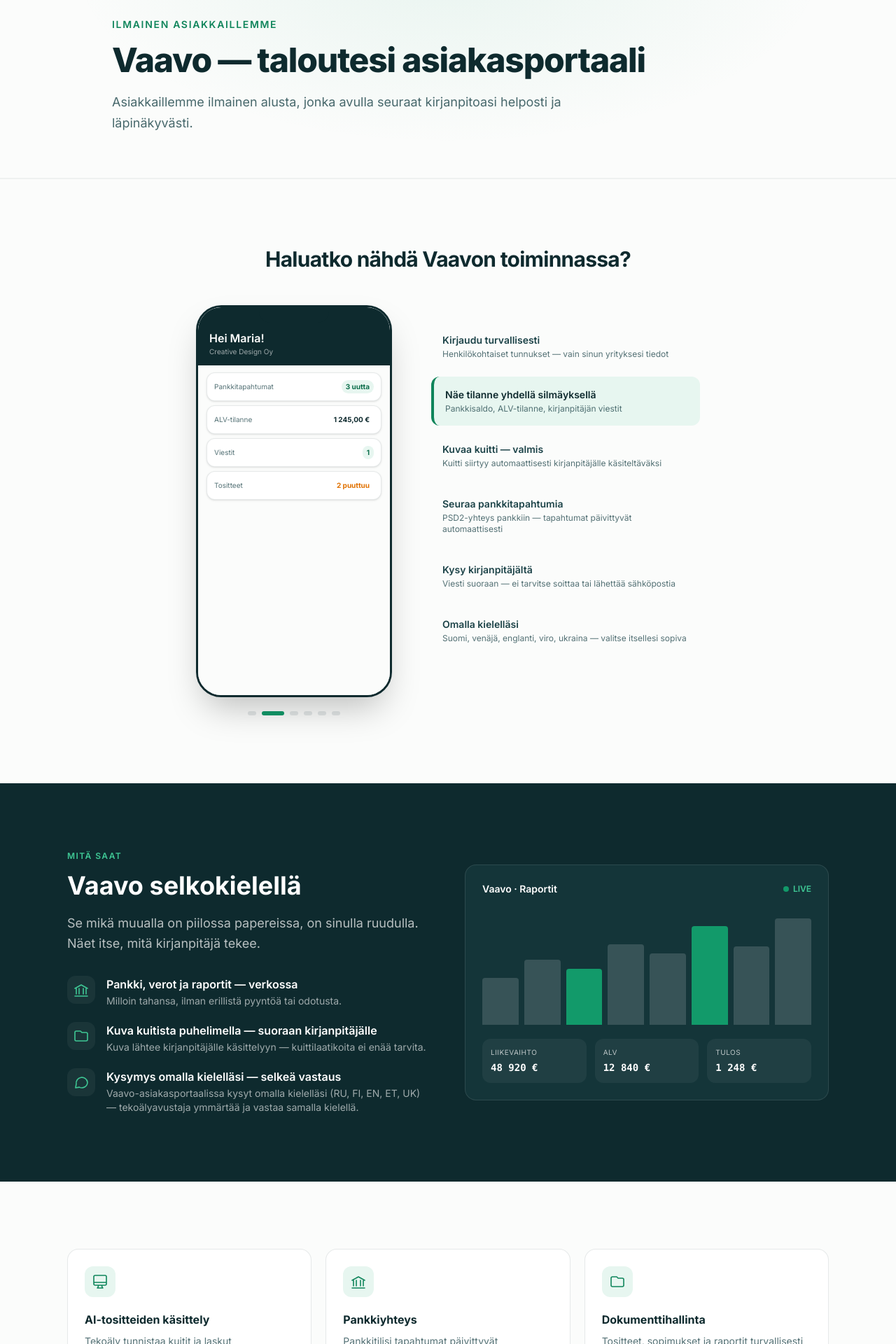
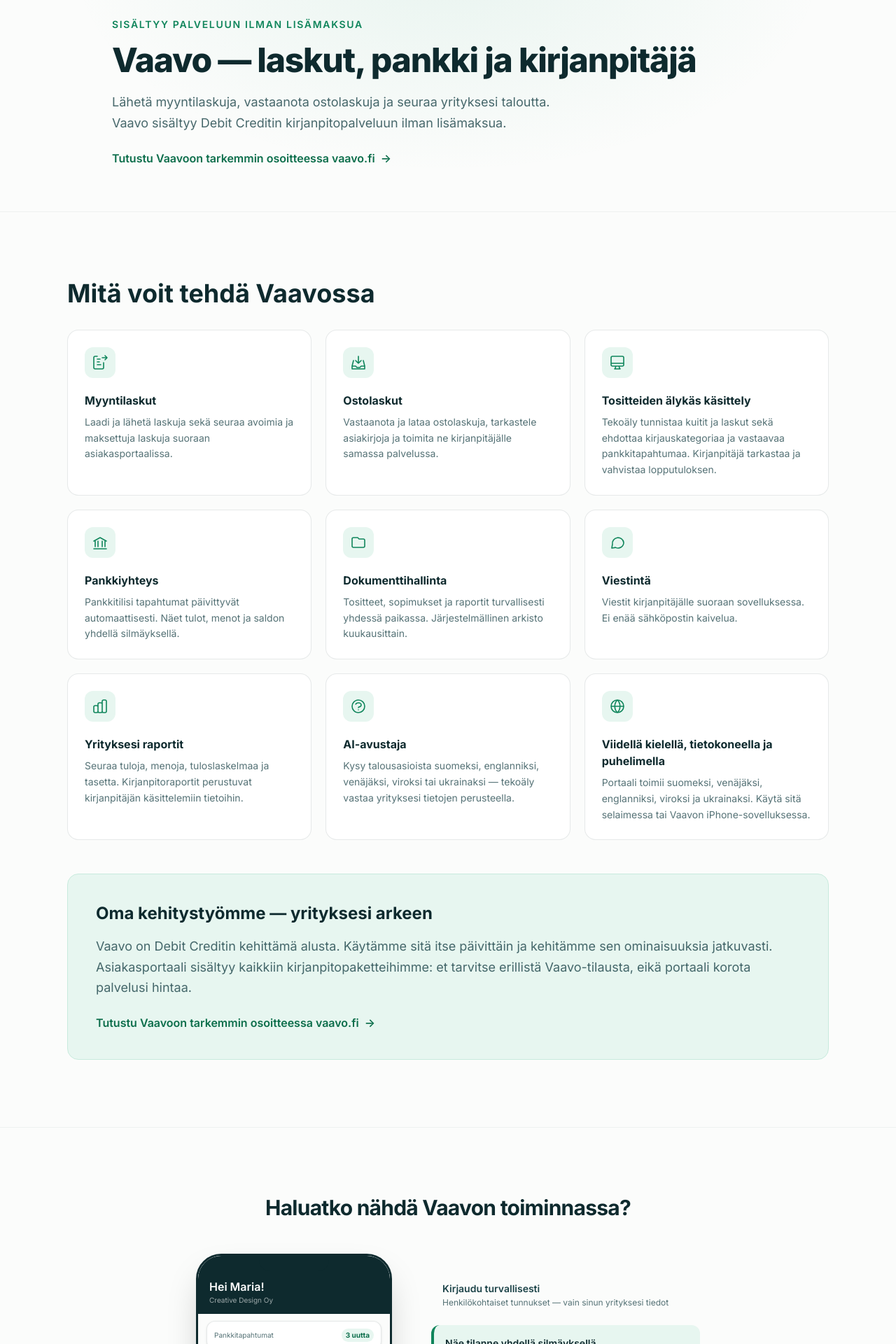
Before and after one commit to vovanyman-del/debitcredit-fi, a React (Vite) app: page /vaavo in a window 1280 px wide. Shown: the part 120-2040 px from the top of the page at 70% size. Built offline with nearby package versions, Linux system fonts and the light colour scheme.

Commit message:
Refresh Vaavo service information and match favicon to brand green

```diff
--- a/index.html
+++ b/index.html
@@ -2,7 +2,7 @@
 <html lang="fi">
   <head>
     <meta charset="UTF-8" />
-    <link rel="icon" type="image/svg+xml" href="/favicon.svg" />
+    <link rel="icon" type="image/svg+xml" href="/favicon.svg?v=green-20260917" />
     <meta name="viewport" content="width=device-width, initial-scale=1.0" />
     <meta name="theme-color" content="#129a6a" />
     <title>Tilitoimisto Debit Credit — Kirjanpitoa sinun kielellä</title>
--- a/src/i18n/en.ts
+++ b/src/i18n/en.ts
@@ -64,7 +64,7 @@
     invisible: {
       eyebrow: 'What you get',
       title: 'Vaavo, in plain words',
-      lead: 'What others hide in paperwork is on your screen — an up-to-date view of your accountant’s work.',
+      lead: "Send sales invoices, receive supplier invoices, follow bank transactions and message your accountant in Vaavo. Our own client portal is included in the service at no extra charge.",
       bank: { title: 'Bank, taxes and reports — online', desc: 'Any time, without requesting a report or waiting.' },
       photo: { title: 'A photo of a receipt — straight to your accountant', desc: 'The snapshot is sent to your accountant for processing — no boxes of receipts.' },
       language: { title: 'A question in your language — a clear answer', desc: 'In the Vaavo workspace you ask in your own language (RU, FI, EN, ET, UK) — the AI assistant understands and answers in it.' },
@@ -335,18 +335,24 @@
     },
   },
   vaavo: {
-    title: 'Vaavo — Financial Management Platform',
-    subtitle: 'A free client portal for our clients that makes following your finances easy and transparent.',
-    free: 'Free for our clients',
-    techHighlight: 'Vaavo combines bank data, document management and messaging in one place. AI helps your accountant by pre-reading receipts and speeding up the bookkeeping. Your bank, taxes and reports online — always up to date, anytime, anywhere.',
+    title: "Vaavo — invoices, banking and your accountant",
+    subtitle: "Send sales invoices, receive supplier invoices and follow your company’s finances. Vaavo is included in Debit Credit’s bookkeeping service at no extra charge.",
+    free: "Included in your service at no extra charge",
+    techHighlight: "Vaavo is developed by Debit Credit. We use it ourselves every day and keep improving its features. The client portal is included in all our bookkeeping packages: no separate Vaavo subscription is needed, and using it does not increase your service price.",
     cta: 'Want to see Vaavo in action?',
+    techTitle: "Built by us — for your everyday business",
+    featuresTitle: "What you can do in Vaavo",
+    productLink: "Explore Vaavo in more detail at vaavo.fi",
     features: {
-      ai: { title: 'AI Receipt Processing', desc: 'AI reads your receipts and invoices and suggests the categorisation and matching bank transaction — your accountant reviews and confirms.' },
+      sales: { title: "Sales invoices", desc: "Create and send invoices and track outstanding and paid invoices directly in the client portal." },
+      incoming: { title: "Supplier invoices", desc: "Receive and upload incoming invoices, view documents and send them to your accountant in one place." },
+      ai: { title: "Smart document processing", desc: "AI reads receipts and invoices and suggests a category and matching bank transaction. Your accountant reviews and confirms the result." },
       bank: { title: 'Bank Connection', desc: 'Your bank data syncs automatically a few times a day. See income, expenses and balances at a glance.' },
       files: { title: 'Document Management', desc: 'Receipts, contracts and reports securely in one place. Organised archive by month.' },
       messages: { title: 'Messaging', desc: 'Direct messages with your accountant inside the app. No more searching through emails.' },
-      analytics: { title: 'Analytics & Reports', desc: 'Expense analysis, profit trends and vendor comparisons as visual charts.' },
+      analytics: { title: "Reports on your business", desc: "View income, expenses, your income statement and balance sheet. Accounting reports reflect the data processed by your accountant." },
       aiHelper: { title: 'AI Assistant', desc: 'Ask financial questions in Finnish, Russian, English, Estonian or Ukrainian — AI responds based on your company data.' },
+      access: { title: "Five languages, on your computer and phone", desc: "The portal works in Finnish, Russian, English, Estonian and Ukrainian. Use it in your browser or the Vaavo app for iPhone." },
     },
     demo: {
       step1: { title: 'Log in securely', desc: 'Personal credentials — only your company data' },
--- a/src/i18n/et.ts
+++ b/src/i18n/et.ts
@@ -64,7 +64,7 @@
     invisible: {
       eyebrow: 'Mida sa saad',
       title: 'Vaavo lihtsate sõnadega',
-      lead: 'See, mis mujal on paberitesse peidetud, on sinul ekraanil. Elav vaade raamatupidaja töösse.',
+      lead: "Saada müügiarveid, võta vastu ostuarveid, jälgi pangatehinguid ja suhtle raamatupidajaga Vaavos. Meie enda arendatud kliendiportaal sisaldub teenuses ilma lisatasuta.",
       bank: { title: 'Pank, maksud ja aruanded — internetis', desc: 'Igal ajal, ilma aruannet küsimata ja ootamata.' },
       photo: { title: 'Kviitungi foto telefonist — otse raamatupidajale', desc: 'Pildista kviitung — see saadetakse raamatupidajale töötlemiseks. Kviitungikarpe pole vaja.' },
       language: { title: 'Küsimus sinu keeles — selge vastus', desc: 'Vaavo töölaual küsid oma keeles (RU, FI, EN, ET, UK) — tehisintellekti assistent mõistab ja vastab samas keeles.' },
@@ -335,18 +335,24 @@
     },
   },
   vaavo: {
-    title: 'Vaavo — Finantsjuhtimise platvorm',
-    subtitle: 'Tasuta platvorm meie klientidele, mis teeb rahanduse jälgimise lihtsaks ja läbipaistvaks.',
-    free: 'Tasuta meie klientidele',
-    techHighlight: 'Vaavo ühendab pangaandmed, dokumendihalduse ja sõnumid ühte kohta. Pangaandmed sünkroniseeruvad automaatselt (paar korda päevas) ja aruanded peegeldavad raamatupidaja tööd. Tehisintellekt aitab kviitungite tuvastamisel. Ülevaade rahaasjadest internetis — alati ajakohane, igal ajal ja igalt poolt.',
+    title: "Vaavo — arved, pank ja raamatupidaja",
+    subtitle: "Saada müügiarveid, võta vastu ostuarveid ja jälgi oma ettevõtte rahaasju. Vaavo sisaldub Debit Crediti raamatupidamisteenuses ilma lisatasuta.",
+    free: "Sisaldub teenuses ilma lisatasuta",
+    techHighlight: "Vaavo on Debit Crediti arendatud platvorm. Kasutame seda ise iga päev ja täiendame pidevalt selle võimalusi. Kliendiportaal sisaldub kõigis meie raamatupidamispakettides: eraldi Vaavo tellimust pole vaja ja portaali kasutamine ei tõsta teenuse hinda.",
     cta: 'Soovid näha Vaavot tegevuses?',
+    techTitle: "Meie arendatud — sinu ettevõtte igapäevatööks",
+    featuresTitle: "Mida saad Vaavos teha",
+    productLink: "Tutvu Vaavoga lähemalt veebilehel vaavo.fi",
     features: {
-      ai: { title: 'AI kviitungite töötlus', desc: 'Tehisintellekt tuvastab kviitungid ja arved ning soovitab kategooriat — lõpliku kirjenduse kinnitab raamatupidaja.' },
+      sales: { title: "Müügiarved", desc: "Koosta ja saada arveid ning jälgi tasumata ja tasutud arveid otse kliendiportaalis." },
+      incoming: { title: "Ostuarved", desc: "Võta vastu ja laadi üles ostuarveid, vaata dokumente ning edasta need raamatupidajale ühes kohas." },
+      ai: { title: "Nutikas dokumenditöötlus", desc: "Tehisintellekt loeb kviitungeid ja arveid ning soovitab kategooriat ja vastavat pangatehingut. Raamatupidaja kontrollib ja kinnitab tulemuse." },
       bank: { title: 'Pangaühendus', desc: 'Pangaandmed sünkroniseeruvad automaatselt paar korda päevas. Tulud, kulud ja saldod ühe pilguga.' },
       files: { title: 'Dokumendihaldus', desc: 'Kviitungid, lepingud ja aruanded turvaliselt ühes kohas. Korrastatud arhiiv kuude kaupa.' },
       messages: { title: 'Sõnumid', desc: 'Otsesuhtlus raamatupidajaga rakenduse sees. Enam ei pea e-kirju otsima.' },
-      analytics: { title: 'Analüütika ja aruanded', desc: 'Kuluanalüüs, kasumi trendid ja tarnijate võrdlused visuaalsete graafikutena.' },
+      analytics: { title: "Ettevõtte aruanded", desc: "Vaata tulusid, kulusid, kasumiaruannet ja bilanssi. Raamatupidamisaruanded kajastavad raamatupidaja töödeldud andmeid." },
       aiHelper: { title: 'AI assistent', desc: 'Küsi rahandusküsimusi soome, inglise, vene, eesti või ukraina keeles — AI vastab sinu ettevõtte andmete põhjal.' },
+      access: { title: "Viies keeles, arvutis ja telefonis", desc: "Portaal töötab soome, vene, inglise, eesti ja ukraina keeles. Kasuta seda veebilehitsejas või Vaavo iPhone’i rakenduses." },
     },
     demo: {
       step1: { title: 'Logi turvaliselt sisse', desc: 'Turvaline sisselogimine — näed ainult oma ettevõtte andmeid' },
--- a/src/i18n/fi.ts
+++ b/src/i18n/fi.ts
@@ -64,7 +64,7 @@
     invisible: {
       eyebrow: 'Mitä saat',
       title: 'Vaavo selkokielellä',
-      lead: 'Se mikä muualla on piilossa papereissa, on sinulla ruudulla. Näet itse, mitä kirjanpitäjä tekee.',
+      lead: "Lähetä myyntilaskuja, vastaanota ostolaskuja, seuraa pankkitapahtumia ja viesti kirjanpitäjäsi kanssa Vaavossa. Itse kehittämämme asiakasportaali sisältyy palveluun ilman lisämaksua.",
       bank: { title: 'Pankki, verot ja raportit — verkossa', desc: 'Milloin tahansa, ilman erillistä pyyntöä tai odotusta.' },
       photo: { title: 'Kuva kuitista puhelimella — suoraan kirjanpitäjälle', desc: 'Kuva lähtee kirjanpitäjälle käsittelyyn — kuittilaatikoita ei enää tarvita.' },
       language: { title: 'Kysymys omalla kielelläsi — selkeä vastaus', desc: 'Vaavo-asiakasportaalissa kysyt omalla kielelläsi (RU, FI, EN, ET, UK) — tekoälyavustaja ymmärtää ja vastaa samalla kielellä.' },
@@ -335,18 +335,24 @@
     },
   },
   vaavo: {
-    title: 'Vaavo — taloutesi asiakasportaali',
-    subtitle: 'Asiakkaillemme ilmainen alusta, jonka avulla seuraat kirjanpitoasi helposti ja läpinäkyvästi.',
-    free: 'Ilmainen asiakkaillemme',
-    techHighlight: 'Vaavo yhdistää pankkitiedot, dokumenttihallinnan ja viestinnän yhteen paikkaan. Tekoäly auttaa tositteiden tunnistamisessa ja nopeuttaa kirjanpitoa. Ajantasainen näkymä talouteesi — milloin tahansa, mistä tahansa.',
+    title: "Vaavo — laskut, pankki ja kirjanpitäjä",
+    subtitle: "Lähetä myyntilaskuja, vastaanota ostolaskuja ja seuraa yrityksesi taloutta. Vaavo sisältyy Debit Creditin kirjanpitopalveluun ilman lisämaksua.",
+    free: "Sisältyy palveluun ilman lisämaksua",
+    techHighlight: "Vaavo on Debit Creditin kehittämä alusta. Käytämme sitä itse päivittäin ja kehitämme sen ominaisuuksia jatkuvasti. Asiakasportaali sisältyy kaikkiin kirjanpitopaketteihimme: et tarvitse erillistä Vaavo-tilausta, eikä portaali korota palvelusi hintaa.",
     cta: 'Haluatko nähdä Vaavon toiminnassa?',
+    techTitle: "Oma kehitystyömme — yrityksesi arkeen",
+    featuresTitle: "Mitä voit tehdä Vaavossa",
+    productLink: "Tutustu Vaavoon tarkemmin osoitteessa vaavo.fi",
     features: {
-      ai: { title: 'AI-tositteiden käsittely', desc: 'Tekoäly tunnistaa kuitit ja laskut automaattisesti, ehdottaa kirjauskategoriaa ja liittää ne oikeisiin pankkitapahtumiin.' },
+      sales: { title: "Myyntilaskut", desc: "Laadi ja lähetä laskuja sekä seuraa avoimia ja maksettuja laskuja suoraan asiakasportaalissa." },
+      incoming: { title: "Ostolaskut", desc: "Vastaanota ja lataa ostolaskuja, tarkastele asiakirjoja ja toimita ne kirjanpitäjälle samassa palvelussa." },
+      ai: { title: "Tositteiden älykäs käsittely", desc: "Tekoäly tunnistaa kuitit ja laskut sekä ehdottaa kirjauskategoriaa ja vastaavaa pankkitapahtumaa. Kirjanpitäjä tarkastaa ja vahvistaa lopputuloksen." },
       bank: { title: 'Pankkiyhteys', desc: 'Pankkitilisi tapahtumat päivittyvät automaattisesti. Näet tulot, menot ja saldon yhdellä silmäyksellä.' },
       files: { title: 'Dokumenttihallinta', desc: 'Tositteet, sopimukset ja raportit turvallisesti yhdessä paikassa. Järjestelmällinen arkisto kuukausittain.' },
       messages: { title: 'Viestintä', desc: 'Viestit kirjanpitäjälle suoraan sovelluksessa. Ei enää sähköpostin kaivelua.' },
-      analytics: { title: 'Analytiikka ja raportit', desc: 'Kuluanalyysi, tuloskehitys ja toimittajavertailut visuaalisina kaavioina.' },
+      analytics: { title: "Yrityksesi raportit", desc: "Seuraa tuloja, menoja, tuloslaskelmaa ja tasetta. Kirjanpitoraportit perustuvat kirjanpitäjän käsittelemiin tietoihin." },
       aiHelper: { title: 'AI-avustaja', desc: 'Kysy talousasioista suomeksi, englanniksi, venäjäksi, viroksi tai ukrainaksi — tekoäly vastaa yrityksesi tietojen perusteella.' },
+      access: { title: "Viidellä kielellä, tietokoneella ja puhelimella", desc: "Portaali toimii suomeksi, venäjäksi, englanniksi, viroksi ja ukrainaksi. Käytä sitä selaimessa tai Vaavon iPhone-sovelluksessa." },
     },
     demo: {
       step1: { title: 'Kirjaudu turvallisesti', desc: 'Henkilökohtaiset tunnukset — vain sinun yrityksesi tiedot' },
--- a/src/pages/VaavoPage.tsx
+++ b/src/pages/VaavoPage.tsx
@@ -5,6 +5,9 @@
 import CtaBand from '../components/CtaBand';
 
 const featureIcons: Record<string, ReactNode> = {
+  sales: <svg className="w-6 h-6" fill="none" viewBox="0 0 24 24" stroke="currentColor" strokeWidth={1.6}><path strokeLinecap="round" strokeLinejoin="round" d="M8 3H5a2 2 0 00-2 2v14a2 2 0 002 2h10a2 2 0 002-2v-7M8 7h4M8 11h3M8 15h5M15 5h7m-3-3 3 3-3 3" /></svg>,
+  incoming: <svg className="w-6 h-6" fill="none" viewBox="0 0 24 24" stroke="currentColor" strokeWidth={1.6}><path strokeLinecap="round" strokeLinejoin="round" d="M12 3v10m-4-4 4 4 4-4M5 9l-2 8v4h18v-4l-2-8M3 17h5l2 2h4l2-2h5" /></svg>,
+  access: <svg className="w-6 h-6" fill="none" viewBox="0 0 24 24" stroke="currentColor" strokeWidth={1.6}><path strokeLinecap="round" strokeLinejoin="round" d="M12 3a9 9 0 100 18 9 9 0 000-18zM3 12h18M12 3c5 5 5 13 0 18-5-5-5-13 0-18z" /></svg>,
   ai: <svg className="w-6 h-6" fill="none" viewBox="0 0 24 24" stroke="currentColor" strokeWidth={1.6}><path strokeLinecap="round" strokeLinejoin="round" d="M9.75 17L9 20l-1 1h8l-1-1-.75-3M3 13h18M5 17h14a2 2 0 002-2V5a2 2 0 00-2-2H5a2 2 0 00-2 2v10a2 2 0 002 2z" /></svg>,
   bank: <svg className="w-6 h-6" fill="none" viewBox="0 0 24 24" stroke="currentColor" strokeWidth={1.6}><path strokeLinecap="round" strokeLinejoin="round" d="M3 10l9-5 9 5M5 10v8m4-8v8m6-8v8m4-8v8M3 21h18" /></svg>,
   files: <svg className="w-6 h-6" fill="none" viewBox="0 0 24 24" stroke="currentColor" strokeWidth={1.6}><path strokeLinecap="round" strokeLinejoin="round" d="M3 7v10a2 2 0 002 2h14a2 2 0 002-2V9a2 2 0 00-2-2h-6l-2-2H5a2 2 0 00-2 2z" /></svg>,
@@ -14,13 +17,38 @@
 };
 
 export default function VaavoPage() {
-  const { t } = useI18n();
+  const { t, locale } = useI18n();
+  const productUrl = `https://vaavo.fi/${locale === 'fi' ? '' : `${locale}/`}`;
   const inv = t.home.invisible;
   const features = Object.entries(t.vaavo.features) as [string, { title: string; desc: string }][];
 
   return (
     <div className="bg-canvas text-ink-900">
-      <PageHeader eyebrow={t.vaavo.free} title={t.vaavo.title} subtitle={t.vaavo.subtitle} />
+      <PageHeader eyebrow={t.vaavo.free} title={t.vaavo.title} subtitle={t.vaavo.subtitle}>
+        <a href={productUrl} className="inline-flex items-center gap-2 text-brand-700 font-semibold hover:underline">
+          {t.vaavo.productLink}<span aria-hidden="true"> →</span>
+        </a>
+      </PageHeader>
+
+      <section className="max-w-6xl mx-auto px-4 sm:px-6 lg:px-8 py-16 sm:py-24" aria-labelledby="vaavo-features">
+        <h2 id="vaavo-features" className="mb-8 text-3xl sm:text-4xl font-bold">{t.vaavo.featuresTitle}</h2>
+        <div className="grid grid-cols-1 sm:grid-cols-2 lg:grid-cols-3 gap-5">
+          {features.map(([key, feat]) => (
+            <div key={key} className="rounded-2xl border border-ink-900/10 bg-white p-6 hover:border-brand-400/60 hover:shadow-sm transition-all">
+              <div aria-hidden="true" className="w-11 h-11 rounded-xl bg-brand-50 text-brand-600 flex items-center justify-center">{featureIcons[key]}</div>
+              <h3 className="mt-5 text-base font-bold text-ink-900">{feat.title}</h3>
+              <p className="mt-2 text-sm text-ink-700/75 leading-relaxed">{feat.desc}</p>
+            </div>
+          ))}
+        </div>
+        <div className="mt-12 rounded-2xl border border-brand-100 bg-brand-50 p-8 sm:p-10">
+          <h2 className="text-2xl font-bold">{t.vaavo.techTitle}</h2>
+          <p className="mt-4 text-ink-700/80 leading-relaxed text-lg">{t.vaavo.techHighlight}</p>
+          <a href={productUrl} className="mt-6 inline-flex items-center gap-2 text-brand-700 font-semibold hover:underline">
+            {t.vaavo.productLink}<span aria-hidden="true"> →</span>
+          </a>
+        </div>
+      </section>
 
       {/* Interactive "how it works" demo — snap → recognised → booked → visible */}
       <VaavoDemo />
@@ -33,10 +61,10 @@
             <h2 className="mt-3 text-3xl sm:text-4xl font-bold leading-tight">{inv.title}</h2>
             <p className="mt-4 text-lg text-white/70 leading-relaxed">{inv.lead}</p>
             <ul className="mt-8 space-y-5">
-              {[inv.bank, inv.photo, inv.language].map((it, i) => (
+              {[inv.bank, t.vaavo.features.sales, inv.language].map((it, i) => (
                 <li key={i} className="flex gap-4">
                   <div className="w-10 h-10 rounded-xl bg-white/5 text-brand-400 flex items-center justify-center shrink-0">
-                    {[featureIcons.bank, featureIcons.files, featureIcons.messages][i]}
+                    {[featureIcons.bank, featureIcons.sales, featureIcons.messages][i]}
                   </div>
                   <div>
                     <div className="font-semibold">{it.title}</div>
@@ -68,24 +96,6 @@
         </div>
       </section>
 
-      {/* Feature grid */}
-      <div className="max-w-6xl mx-auto px-4 sm:px-6 lg:px-8 py-16 sm:py-24">
-        <div className="grid grid-cols-1 sm:grid-cols-2 lg:grid-cols-3 gap-5">
-          {features.map(([key, feat]) => (
-            <div key={key} className="rounded-2xl border border-ink-900/10 bg-white p-6 hover:border-brand-400/60 hover:shadow-sm transition-all">
-              <div className="w-11 h-11 rounded-xl bg-brand-50 text-brand-600 flex items-center justify-center">{featureIcons[key]}</div>
-              <h3 className="mt-5 text-base font-bold text-ink-900">{feat.title}</h3>
-              <p className="mt-2 text-sm text-ink-700/75 leading-relaxed">{feat.desc}</p>
-            </div>
-          ))}
-        </div>
-
-        {/* Tech highlight */}
-        <div className="mt-12 rounded-2xl border border-ink-900/10 bg-white p-8 sm:p-10">
-          <p className="text-ink-700/80 leading-relaxed text-lg">{t.vaavo.techHighlight}</p>
-        </div>
-      </div>
-
       <CtaBand />
     </div>
   );
```
Also changed, not shown: src/i18n/ru.ts (+13 -7 lines), src/i18n/uk.ts (+13 -7 lines), public/favicon.svg.
